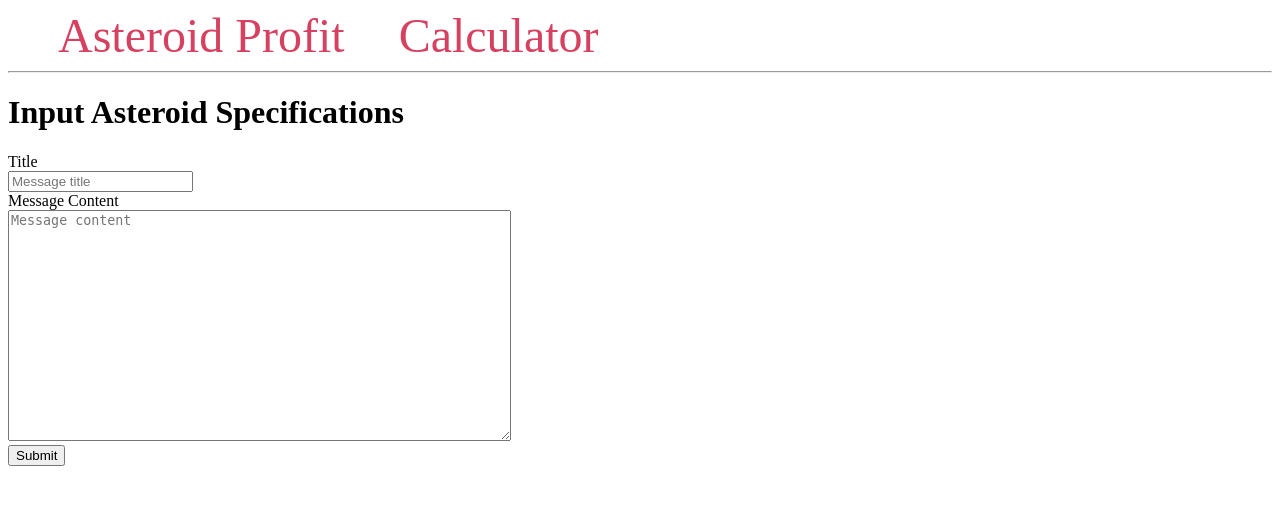
After one commit to RobSalazar/Project-4, a Flask app: page /create/ in a window 1280 px wide. The commit adds this page. Shown: the top 505 px of the page. Run offline with Flask 2, Linux system fonts and the light colour scheme.

```diff
--- /dev/null
+++ b/app.py
@@ -0,0 +1,23 @@
+from flask import Flask, render_template
+app = Flask(__name__)
+
+inputs = [{'Spectral Type':'input_1',
+'Aphelion Distance':'input_2',
+'Perihelion':'input_3',
+'Semi-Major Axis':'input_4',
+'Eccentricity':'input_5',
+'Delta Velocity':'input_6',
+'Period':'input_7',
+'Minimum Orbit Intersection Distance':'input_8'}]
+
+# Route to render index.html template
+@app.route("/")
+def index():
+    return render_template('index.html', inputs=inputs)
+
+@app.route('/create/', methods=('GET', 'POST'))
+def create():
+    return render_template('create.html')
+
+if __name__ == "__main__":
+    app.run(debug=True)
--- /dev/null
+++ b/templates/base.html
@@ -0,0 +1,31 @@
+<!DOCTYPE html>
+<html lang="en">
+<head>
+    <meta charset="UTF-8">
+    <title>{% block title %} {% endblock %} - Asteroid Profit</title>
+    <style>
+        .message {
+            padding: 10px;
+            margin: 5px;
+            background-color: #f3f3f3
+        }
+        nav a {
+            color: #d64161;
+            font-size: 3em;
+            margin-left: 50px;
+            text-decoration: none;
+        }
+
+    </style>
+</head>
+<body>
+    <nav>
+        <a href="{{ url_for('index') }}">Asteroid Profit</a>
+        <a href="#">Calculator</a>
+    </nav>
+    <hr>
+    <div class="input">
+        {% block content %} {% endblock %}
+    </div>
+</body>
+</html>
--- /dev/null
+++ b/templates/create.html
@@ -0,0 +1,23 @@
+{% extends 'base.html' %}
+
+{% block content %}
+    <h1>{% block title %} Input Asteroid Specifications {% endblock %}</h1>
+    <form method="post">
+        <label for="title">Title</label>
+        <br>
+        <input type="text" name="title"
+               placeholder="Message title"
+               value="{{ request.form['title'] }}"></input>
+        <br>
+
+        <label for="content">Message Content</label>
+        <br>
+        <textarea name="content"
+                  placeholder="Message content"
+                  rows="15"
+                  cols="60"
+                  >{{ request.form['content'] }}</textarea>
+        <br>
+        <button type="submit">Submit</button>
+    </form>
+{% endblock %}
```
Also changed, not shown: templates/index.html (renamed from html/index.html, +15 -2 lines), images/acc_plot.PNG, images/clustered_scatter.PNG, images/elbow_curve.PNG, images/loss_plot.PNG, 2 other files.
